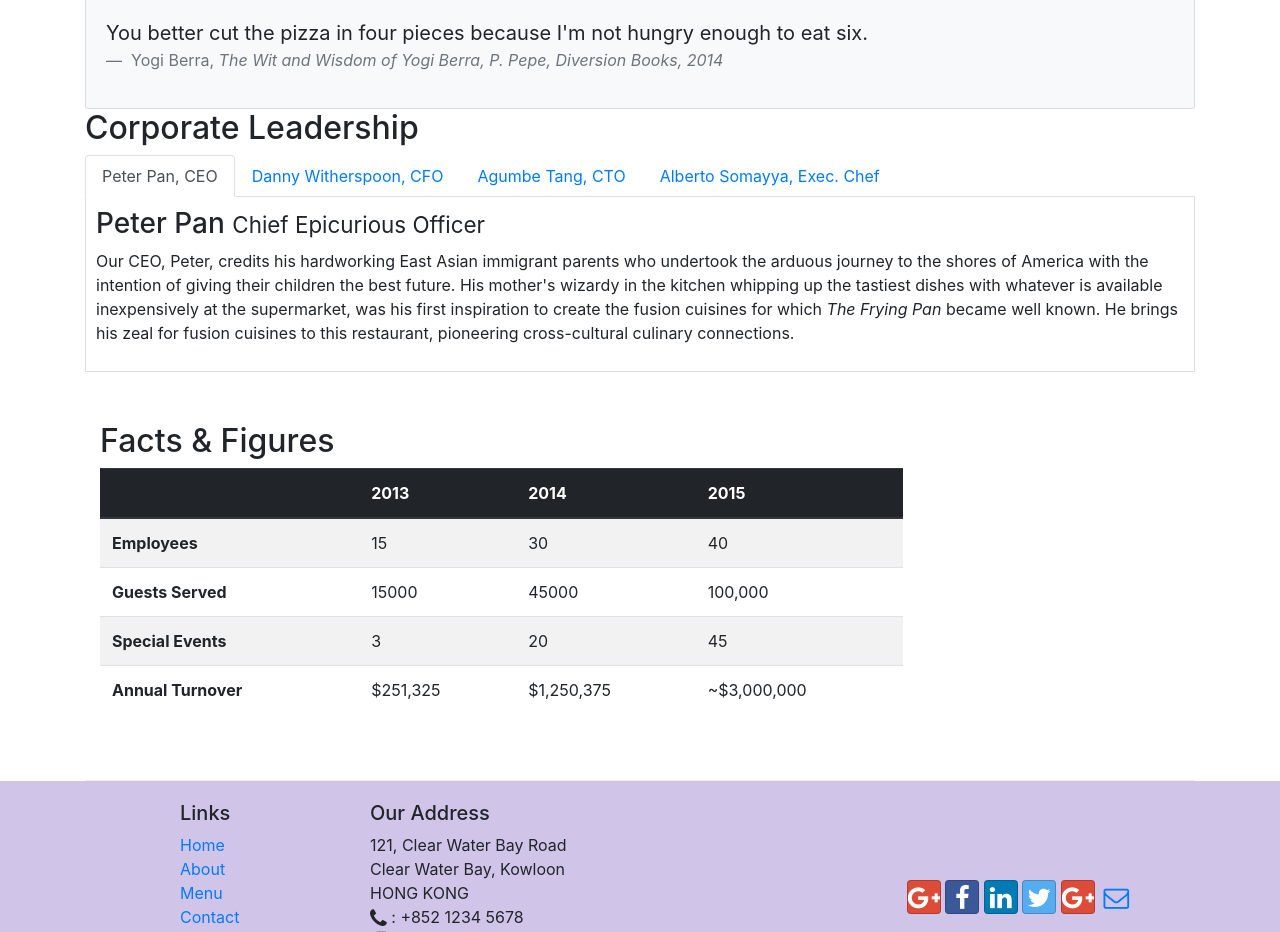
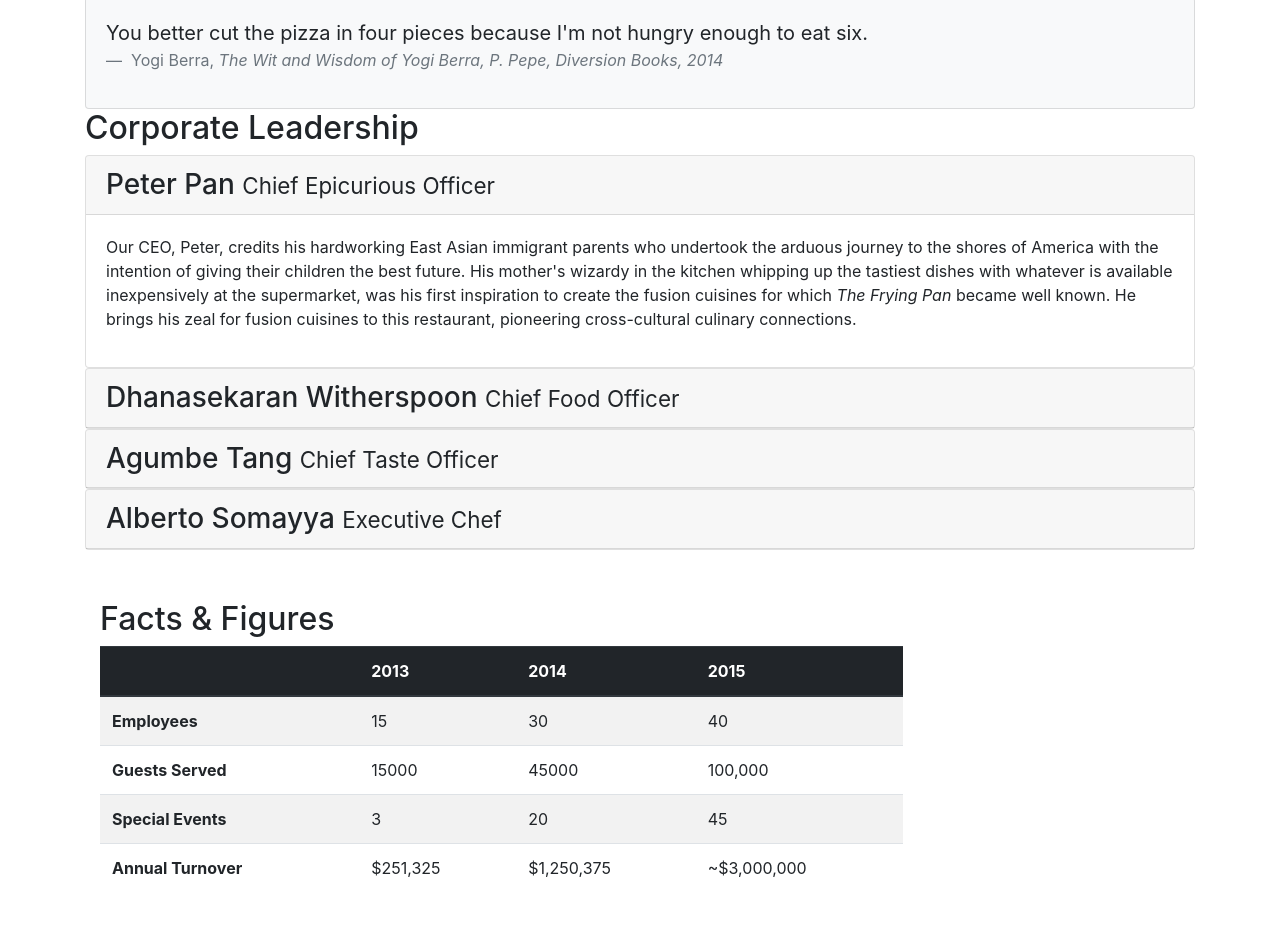
Before and after one commit to anasvakyathodi/Web-Coursera, a website: page aboutus.html in a window 1280 px wide. Shown: the part 762-1694 px from the top of the page. Drawn offline with nearby package versions, Linux system fonts and the light colour scheme.

Commit message:
Accordion

```diff
--- a/aboutus.html
+++ b/aboutus.html
@@ -159,7 +159,7 @@
       <div class="row">
         <div class="col-12">
           <h2>Corporate Leadership</h2>
-          <ul class="nav nav-tabs">
+          <!-- <ul class="nav nav-tabs">
             <li class="nav-item">
               <a
                 class="nav-link active"
@@ -184,43 +184,67 @@
                 >Alberto Somayya, Exec. Chef</a
               >
             </li>
-          </ul>
-          <div class="tab-content">
-            <div class="tab-pane fade show active" id="peter" role="tabpanel">
-              <h3>Peter Pan <small>Chief Epicurious Officer</small></h3>
+          </ul> -->
+          <div class="accordion">
+            <div class="card">
+              <div class="card-header" role="tab" id="peterhead">
+              <h3 class="mb-0">
+                  <a data-toggle="collapse" data-target="#peter">
+                  Peter Pan <small>Chief Epicurious Officer</small>
+                  </a>
+              </h3>
+              </div>
+              <div class="collapse show" id="peter" data-parent="#accordion">
+                  <div class="card-body">
                     <p class="d-none d-sm-block">
                       Our CEO, Peter, credits his hardworking East Asian immigrant
                       parents who undertook the arduous journey to the shores of
                       America with the intention of giving their children the best
                       future. His mother's wizardy in the kitchen whipping up the
-                tastiest dishes with whatever is available inexpensively at the
-                supermarket, was his first inspiration to create the fusion
-                cuisines for which
-                <em>The Frying Pan</em> became well known. He brings his zeal
-                for fusion cuisines to this restaurant, pioneering
+                      tastiest dishes with whatever is available inexpensively at
+                      the supermarket, was his first inspiration to create the
+                      fusion cuisines for which
+                      <em>The Frying Pan</em> became well known. He brings his
+                      zeal for fusion cuisines to this restaurant, pioneering
                       cross-cultural culinary connections.
                     </p>
                   </div>
-
-            <div class="tab-pane fade show" id="danny" role="tabpanel">
-              <h3>
+              </div>
+          </div>
+            <div class="card">
+              <div class="card-header" role="tab" id="dannyhead">
+              <h3 class="mb-0">
+                  <a class="collapsed" data-toggle="collapse" data-target="#danny">
                   Dhanasekaran Witherspoon <small>Chief Food Officer</small>
+                  </a>
               </h3>
+          </div>
+          <div class="collapse" id="danny" data-parent="#accordion">
+              <div class="card-body">
                 <p class="d-none d-sm-block">
                   Our CFO, Danny, as he is affectionately referred to by his
-                colleagues, comes from a long established family tradition in
-                farming and produce. His experiences growing up on a farm in the
-                Australian outback gave him great appreciation for varieties of
-                food sources. As he puts it in his own words,
+                  colleagues, comes from a long established family tradition
+                  in farming and produce. His experiences growing up on a farm
+                  in the Australian outback gave him great appreciation for
+                  varieties of food sources. As he puts it in his own words,
                   <em
                     >Everything that runs, wins, and everything that stays,
                     pays!</em
                   >
                 </p>
               </div>
-
-            <div class="tab-pane fade show" id="agumbe" role="tabpanel">
-              <h3>Agumbe Tang <small>Chief Taste Officer</small></h3>
+          </div>
+      </div>
+      <div class="card">
+              <div class="card-header" role="tab" id="agumbehead">
+              <h3 class="mb-0">
+                  <a class="collapsed" data-toggle="collapse" data-target="#agumbe">
+                  Agumbe Tang <small>Chief Taste Officer</small>
+                  </a>
+              </h3>
+          </div>
+          <div class="collapse" id="agumbe" data-parent="#accordion">
+              <div class="card-body">
                 <p class="d-none d-sm-block">
                   Blessed with the most discerning gustatory sense, Agumbe, our
                   CTO, personally ensures that every dish that we serve meets his
@@ -230,9 +254,18 @@
                   <em>You click only if you survive my lick.</em>
                 </p>
               </div>
-
-            <div class="tab-pane fade show" id="alberto" role="tabpanel">
-              <h3>Alberto Somayya <small>Executive Chef</small></h3>
+          </div>
+      </div>
+      <div class="card">
+              <div class="card-header" role="tab" id="albertohead">
+              <h3 class="mb-0">
+                  <a class="collapsed" data-toggle="collapse" data-target="#alberto">
+                  Alberto Somayya <small>Executive Chef</small>
+                  </a>
+              </h3>
+          </div>
+          <div class="collapse" id="alberto" data-parent="#accordion">
+              <div class="card-body">
                 <p class="d-none d-sm-block">
                   Award winning three-star Michelin chef with wide International
                   experience having worked closely with whos-who in the culinary
@@ -243,7 +276,6 @@
                     you get a winning hit! Amma Mia!</em
                   >
                 </p>
-            </div>
               </div>
           </div>
       </div>
```
Lines whose indentation alone changed are shown as unchanged.
